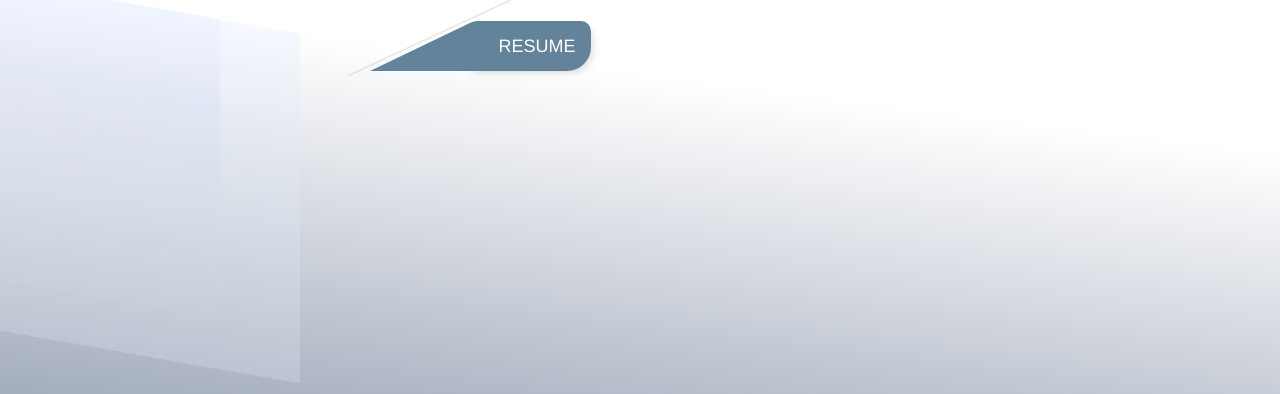
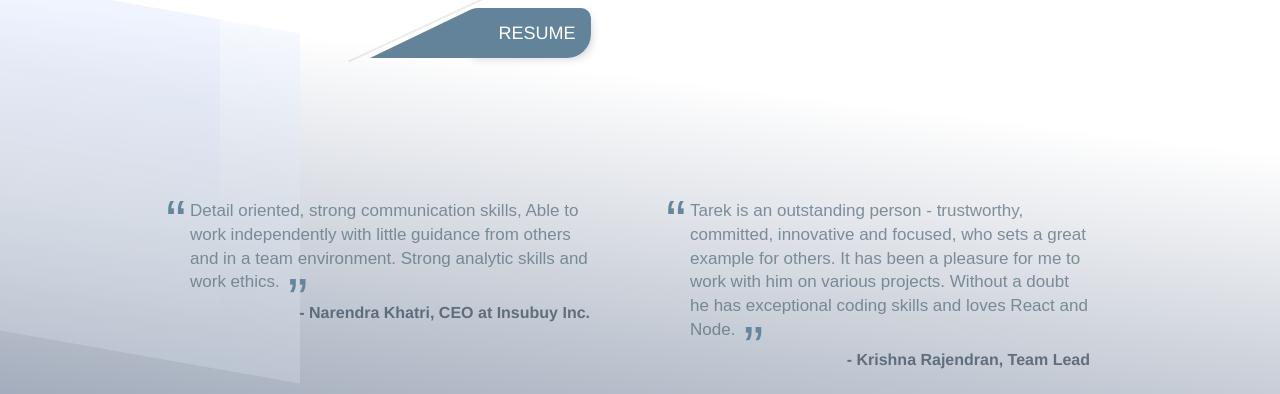
Before and after one commit to tito300/portfolio, a website built with webpack: page index.html in a window 1280 px wide. Shown: the part 373-767 px from the top of the page. Built offline with nearby package versions, Linux system fonts and the light colour scheme; files whose address does not match are found by name; what scroll-dom-animation would draw is missing.

Commit message:
add testimonies

```diff
--- a/index.html
+++ b/index.html
@@ -37,6 +37,22 @@
                   <a href="#resume" class="header__menu__link">
                       RESUME
                   </a>
+                </div>
+            </div>
+        </div>
+        <div id="recommendations">
+            <div class="recom">
+                <!-- <h3 class="recom__title">Testimonies</h3> -->
+                <div class="recom__text-cont">
+                    <p class="recom__text">
+                        Detail oriented, strong communication skills,  Able to work independently with little guidance from others and in a team environment. Strong analytic skills and work ethics.
+                        <span class="recom__auther">Narendra Khatri, CEO at Insubuy Inc.</span>
+                    </p>
+                    <p class="recom__text">Tarek is an outstanding person - trustworthy, committed, innovative and focused, who sets a great example for others.
+                        It has been a pleasure for me to work with him on various projects.
+                        Without a doubt he has exceptional coding skills and loves React and Node.
+                        <span class="recom__auther">Krishna Rajendran, Team Lead</span>
+                    </p>
                 </div>
             </div>
         </div>
--- a/package.json
+++ b/package.json
@@ -14,7 +14,8 @@
   "scripts": {
     "test": "echo \"Error: no test specified\" && exit 1",
     "start": "webpack --watch",
-    "scss": "sass --watch src/styles/sass/index.scss public/styles/index.css"
+    "scss": "sass --watch src/styles/sass/index.scss public/styles/index.css",
+    "dev": "npm run scss && npm start"
   },
   "repository": {
     "type": "git",
--- a/src/styles/sass/components/banner.scss
+++ b/src/styles/sass/components/banner.scss
@@ -9,12 +9,16 @@
 
     background-color: rgb(242, 248, 255);
     background: linear-gradient(-173deg, white 55%, #9ca6b7);
+
+    @media all and (max-width: 800px) {
+        height: auto;
+    }
     // Top
     .header__top{
         font-family: Helvetica, Arial, sans-serif;
         text-align: center;
         margin-bottom: 60px;
-        margin-top: 0px;
+        margin-top: 35px;
         z-index: 5;
         @media all and (min-width: 700px) {
             margin-top: 0px;
@@ -459,3 +463,93 @@
         }
     }
 }
+
+#recommendations {
+    width: 100%;
+    margin-bottom: -150px;
+    z-index: 150;
+
+    @media all and (max-width: 800px) {
+        margin-bottom: 50px;
+    }
+
+    .recom {
+        padding: 0px 30px;
+        margin: 0 auto;
+        max-width: 1000px;
+
+        @media all and (max-width: 800px) {
+            padding: 0px 34px;
+        }
+
+        &__title {
+            text-align: center;
+            font-size: 26px;
+            font-weight: 200;
+            color: rgba(0, 0, 0, 0.363);
+            text-transform: uppercase;
+        }
+
+        &__text-cont {
+            display: flex;
+            justify-content: space-around;
+            align-items: flex-start;
+            flex-wrap: wrap;
+        }
+
+        &__text {
+            position: relative;
+            // flex-basis: 40%;
+            max-width: 400px;
+            min-width: 300px;
+            font-family: sans-serif, Arial, Helvetica !important;
+            color: #4e6574b0;
+            font-weight: 200;
+            font-size: 17px;
+            line-height: 1.4;
+            transition: 0.3 ease-in;
+
+            &::before {
+                position: absolute;
+                content: open-quote;
+                font-size: 60px;
+                top: -19px;
+                left: -24px;
+                color: #64869e;
+            }
+
+            &::after {
+                position: absolute;
+                content: close-quote;
+                font-size: 24px;
+                font-size: 60px;
+                bottom: -48px;
+                color: #64869e;
+                padding-left: 8px;
+            }
+
+            @media all and (max-width: 800px) {
+                margin-bottom: 40px;
+                min-width: unset;
+            }
+        }
+
+        &__auther {
+            position: absolute;
+            bottom: -30px;
+            right: 0;
+            font-weight: 600;
+            color: #2034479e;
+            font-size: 16px;
+
+            &::before {
+                content: '- ';
+
+            }
+
+            @media all and (max-width: 800px) {
+                bottom: -30px;
+            }
+        }
+    }
+}
```
Also changed, not shown: public/styles/index.css, 1 other file.
